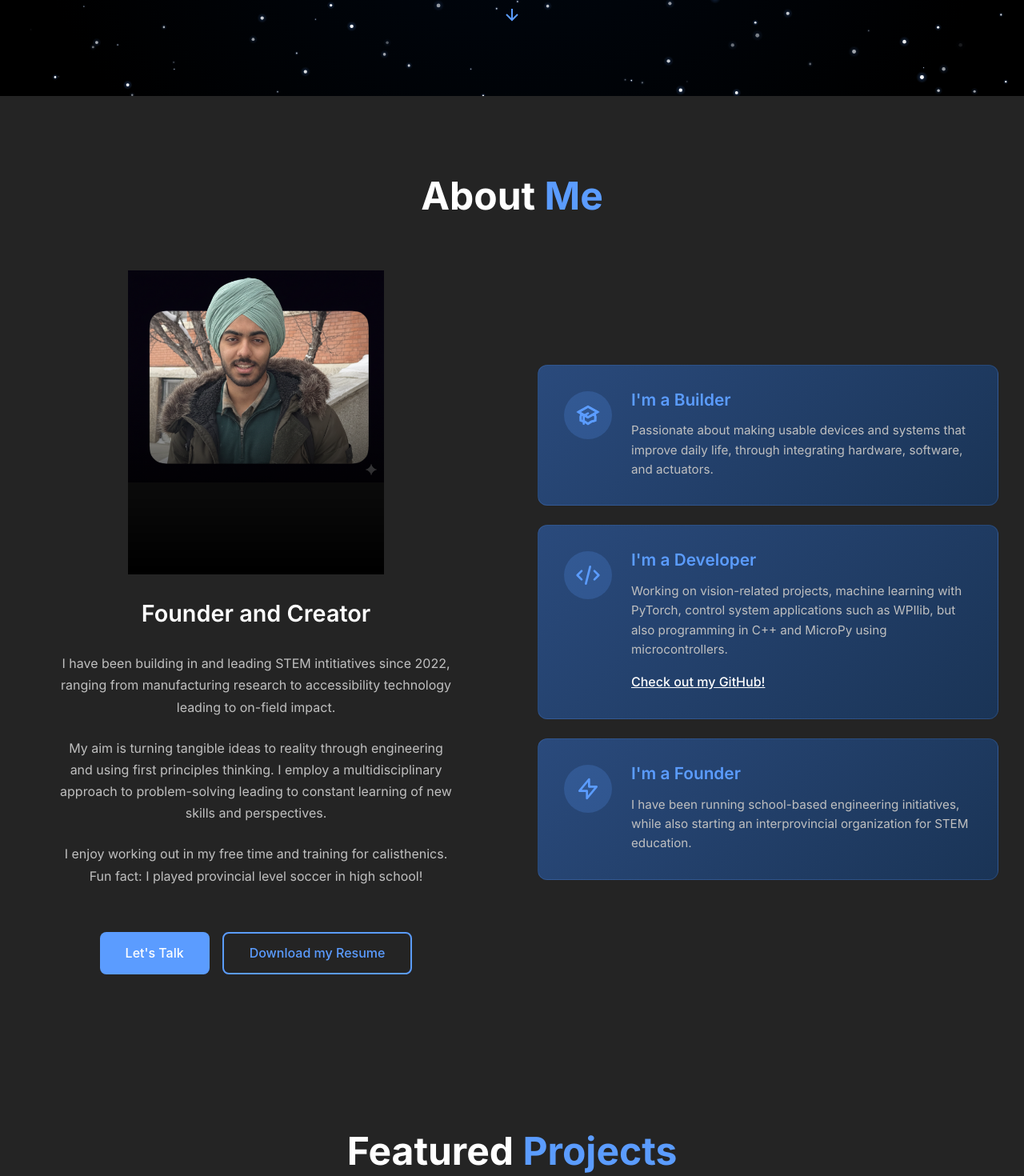
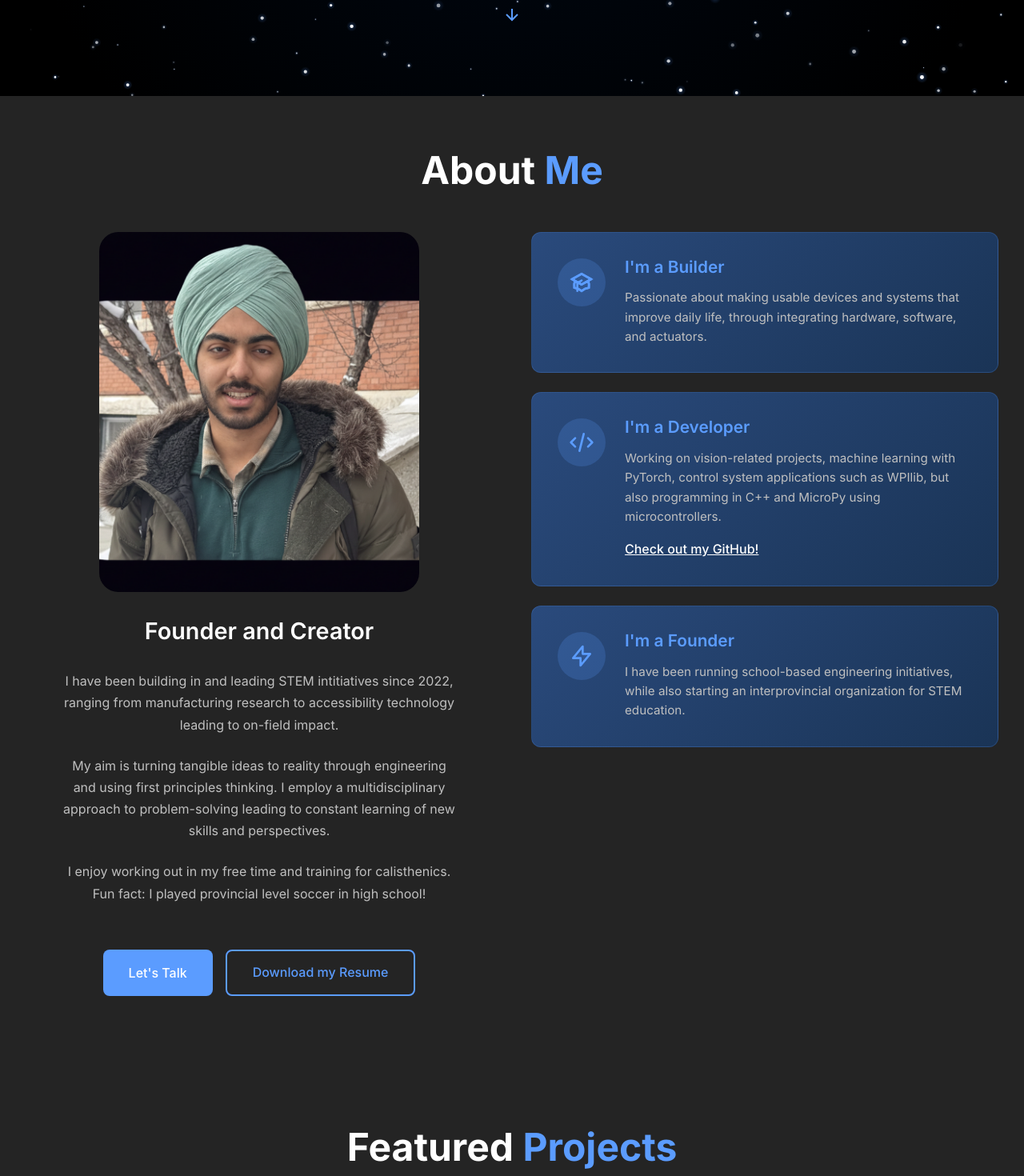
Before and after one commit to JaiPannu/personal-portfolio, a React (Vite) app: page / in a window 1280 px wide. Shown: the part 680-2150 px from the top of the page at 80% size. Built offline with nearby package versions, Linux system fonts and the light colour scheme.

Commit message:
Init commit

```diff
--- a/src/components/layout/Header.jsx
+++ b/src/components/layout/Header.jsx
@@ -9,9 +9,13 @@ const Header = () => {
     <header className="header">
       <nav ref={navRef} className="nav liquid-glass liquid-glass-rounded-xl">
         <div className="liquid-glass-specular"></div>
+        <a href="https://drive.google.com/drive/folders/1wc7mwEKchrYSepHtoDnb49AXKtsa_KbP?usp=sharing" target="_blank"className="nav-logo">My Resume</a>
         <a href="#home" className="nav-link">Home</a>
         <a href="#projects" className="nav-link">Projects</a>
         <a href="#about" className="nav-link">About</a>
+        <a href="#skills" className="nav-link">Skills</a>
+        <a href="#experience" className="nav-link">Experience</a>
+        <a href="#contact" className="nav-link">Contact</a>
       </nav>
     </header>
   );
--- a/src/pages/About.css
+++ b/src/pages/About.css
@@ -1,8 +1,11 @@
 .about-section {
   min-height: 100vh;
-  padding: 6rem 2rem;
+  padding: 4rem 2rem;
   max-width: 1400px;
   margin: 0 auto;
+  display: flex;
+  flex-direction: column;
+  justify-content: center;
 }
 
 .about-container {
@@ -14,7 +17,7 @@
   font-weight: 700;
   color: #ffffff;
   text-align: center;
-  margin: 0 0 4rem 0;
+  margin: 0 0 3rem 0;
 }
 
 .section-title .highlight {
@@ -24,8 +27,8 @@
 .about-layout {
   display: grid;
   grid-template-columns: 1fr 1fr;
-  gap: 4rem;
-  align-items: center;
+  gap: 3rem;
+  align-items: start;
 }
 
 .about-left {
@@ -36,13 +39,14 @@
 }
 
 .profile-image {
-  width: 320px;
-  height: 380px;
+  width: 400px;
+  height: 450px;
   border-radius: 24px;
-  overflow: visible;
+  overflow: hidden;
   margin-bottom: 2rem;
   position: relative;
   padding: 0;
+  margin-top: 0;
 }
 
 .profile-image::before {
@@ -53,14 +57,8 @@
   right: 0;
   bottom: 0;
   height: 100%;
-  background: linear-gradient(to bottom,
-    transparent 0%,
-    transparent 30%,
-    rgba(0, 0, 0, 0.3) 50%,
-    rgba(0, 0, 0, 0.7) 70%,
-    rgba(0, 0, 0, 1) 100%
-  );
-  border-radius: 24px 24px 0 0;
+  background: none;
+  border-radius: 24px;
   z-index: 1;
   pointer-events: none;
 }
@@ -76,8 +74,8 @@
 .profile-image img {
   width: 100%;
   height: 100%;
-  object-fit: contain;
-  object-position: center top;
+  object-fit: cover;
+  object-position: center center;
   display: block;
 }
 
@@ -126,6 +124,9 @@
   transition: all 0.3s ease;
   font-family: inherit;
   border: none;
+  text-decoration: none;
+  display: inline-block;
+  text-align: center;
 }
 
 .btn-primary {
@@ -241,8 +242,8 @@
   }
 
   .profile-image {
-    width: 280px;
-    height: 320px;
+    width: 320px;
+    height: 380px;
   }
 
   .about-role {
--- a/src/pages/About.jsx
+++ b/src/pages/About.jsx
@@ -28,7 +28,7 @@ const About = () => {
             </p>
             <div className="about-buttons">
               <button className="btn-primary">Let's Talk</button>
-              <button className="btn-secondary">Download my Resume</button>
+              <a href="https://drive.google.com/drive/folders/1wc7mwEKchrYSepHtoDnb49AXKtsa_KbP?usp=drive_link" target="_blank" rel="noopener noreferrer" className="btn-secondary">Download my Resume</a>
             </div>
           </div>
 
```
Also changed, not shown: src/pages/Experience.css (added), src/pages/Experience.jsx (added), src/pages/Skills.css (added), src/pages/Skills.jsx (added).
